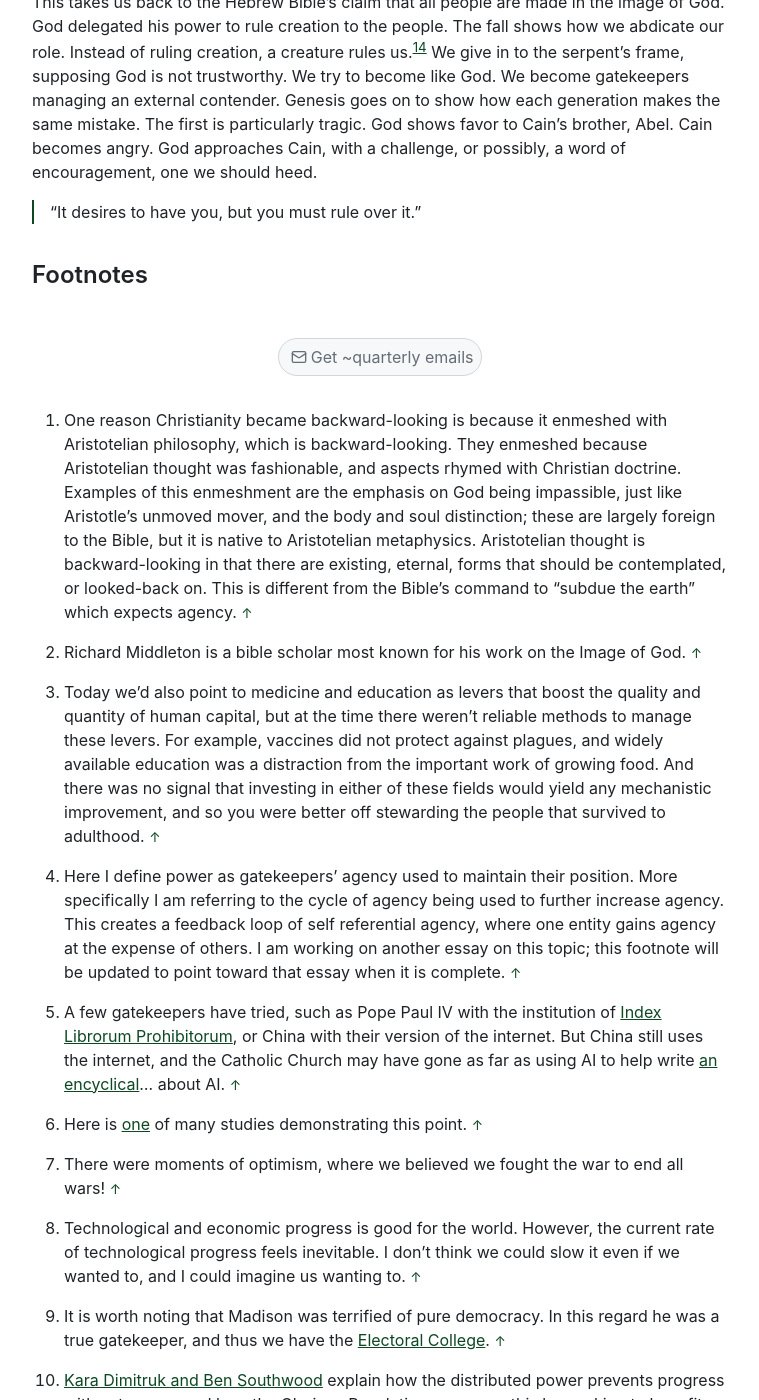
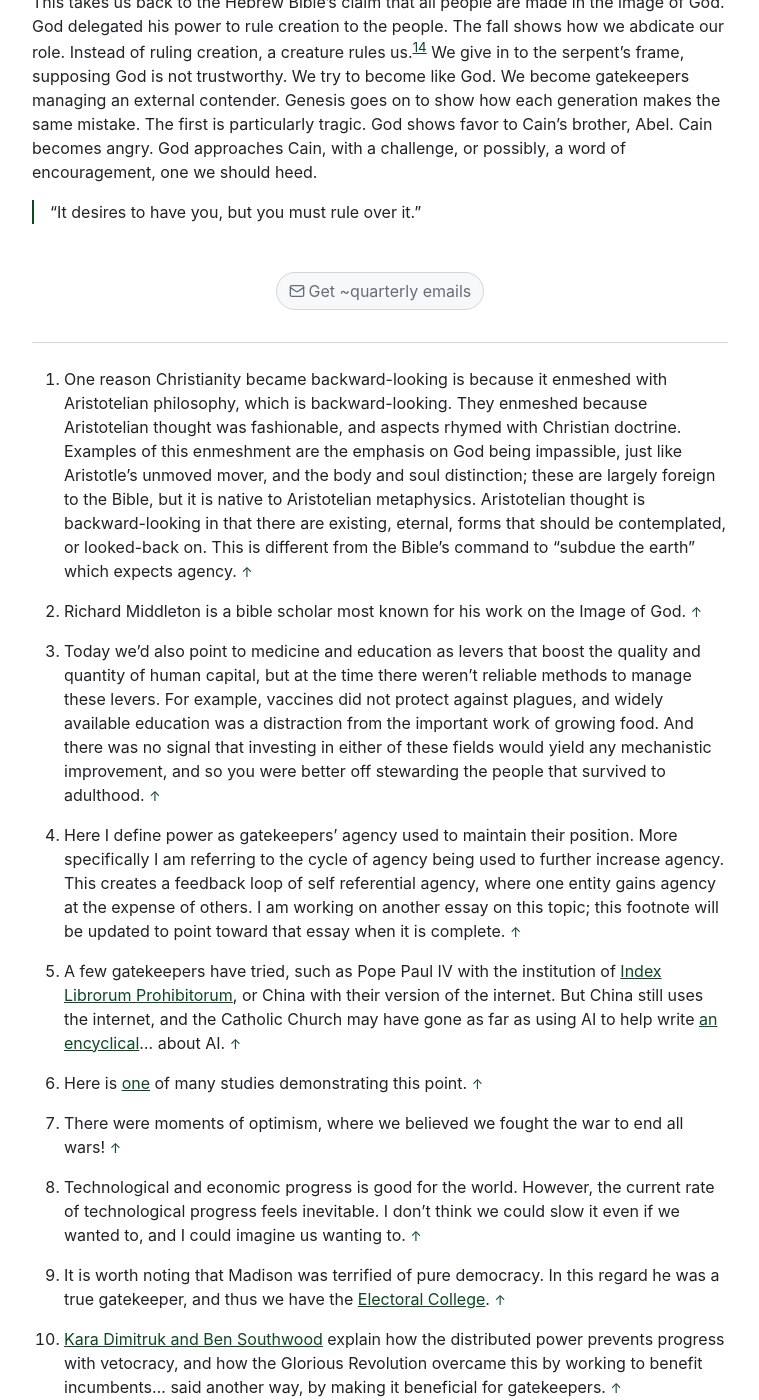
Before and after one commit to jack-t-skidmore/jack-t-skidmore.github.io, a Jekyll site: the page built from essays/gatekeepers.md, in a window 1280 px wide and 1400 px high, scrolled down 7987 px. Shown: the whole window, without its empty margins (260-1019 px from the left). Built offline with Jekyll 4.4.1, drawn with Linux system fonts in a browser that asks for light colours.

Commit message:
Even out signup pill padding; rule above footnotes
The pill now leaves the same gap after its text as before the mail icon.
Footnotes get a thin rule above them automatically, so Gatekeepers drops
its hand-written Footnotes heading.

Co-Authored-By: Claude Opus 5.5 <noreply@anthropic.com>

```diff
--- a/_layouts/default.html
+++ b/_layouts/default.html
@@ -100,7 +100,8 @@
         const send  = form.querySelector('.subscribe-send');
         const done  = form.querySelector('.subscribe-done');
 
-        // size the input to its content, but never narrower than the placeholder (less the
+        // size the input to its content, but never narrower than the placeholder plus enough
+        // room that the gap after the text matches the gap before the mail icon (less the
         // arrow's room once it shows), so the pill holds its size while you type and only
         // grows once the text outgrows it
         function measure(text) {
@@ -110,8 +111,10 @@
         function autosize() {
           const cs = getComputedStyle(input);
           ['fontFamily', 'fontSize', 'fontWeight', 'fontStyle', 'letterSpacing'].forEach(function (p) { sizer.style[p] = cs[p]; });
-          const arrow = send.hidden ? 0 : send.offsetWidth + parseFloat(getComputedStyle(form).columnGap || 0);
-          input.style.width = (Math.max(measure(input.value), measure(input.placeholder || '') - arrow) + 2) + 'px';
+          const fs = getComputedStyle(form);
+          const even  = parseFloat(fs.paddingLeft) - parseFloat(fs.paddingRight);
+          const arrow = send.hidden ? 0 : send.offsetWidth + parseFloat(fs.columnGap || 0);
+          input.style.width = Math.max(measure(input.value) + 2, measure(input.placeholder || '') + even - arrow) + 'px';
         }
 
         // show the arrow only when there's something to send; grow the pill as you type
--- a/assets/css/style.css
+++ b/assets/css/style.css
@@ -377,6 +377,13 @@ body {
 }
 .markdown-body a.reversefootnote:hover::after { color: var(--link-hover); }
 
+/* thin rule between the end of the piece (and its signup pill) and the footnotes */
+.markdown-body .footnotes {
+  margin-top: 2rem;
+  padding-top: 1.5rem;
+  border-top: 1px solid var(--border);
+}
+
 .markdown-body strong {
   font-weight: 600;
 }
--- a/essays/gatekeepers.md
+++ b/essays/gatekeepers.md
@@ -124,7 +124,6 @@ This takes us back to the Hebrew Bible’s claim that all people are made in the
 
 > “It desires to have you, but you must rule over it.”
 
-## Footnotes
 [^1]: One reason Christianity became backward-looking is because it enmeshed with Aristotelian philosophy, which is backward-looking. They enmeshed because Aristotelian thought was fashionable, and aspects rhymed with Christian doctrine. Examples of this enmeshment are the emphasis on God being impassible, just like Aristotle's unmoved mover, and the body and soul distinction; these are largely foreign to the Bible, but it is native to Aristotelian metaphysics. Aristotelian thought is backward-looking in that there are existing, eternal, forms that should be contemplated, or looked-back on. This is different from the Bible's command to “subdue the earth” which expects agency.
 
 [^2]: Richard Middleton is a bible scholar most known for his work on the Image of God.
```
